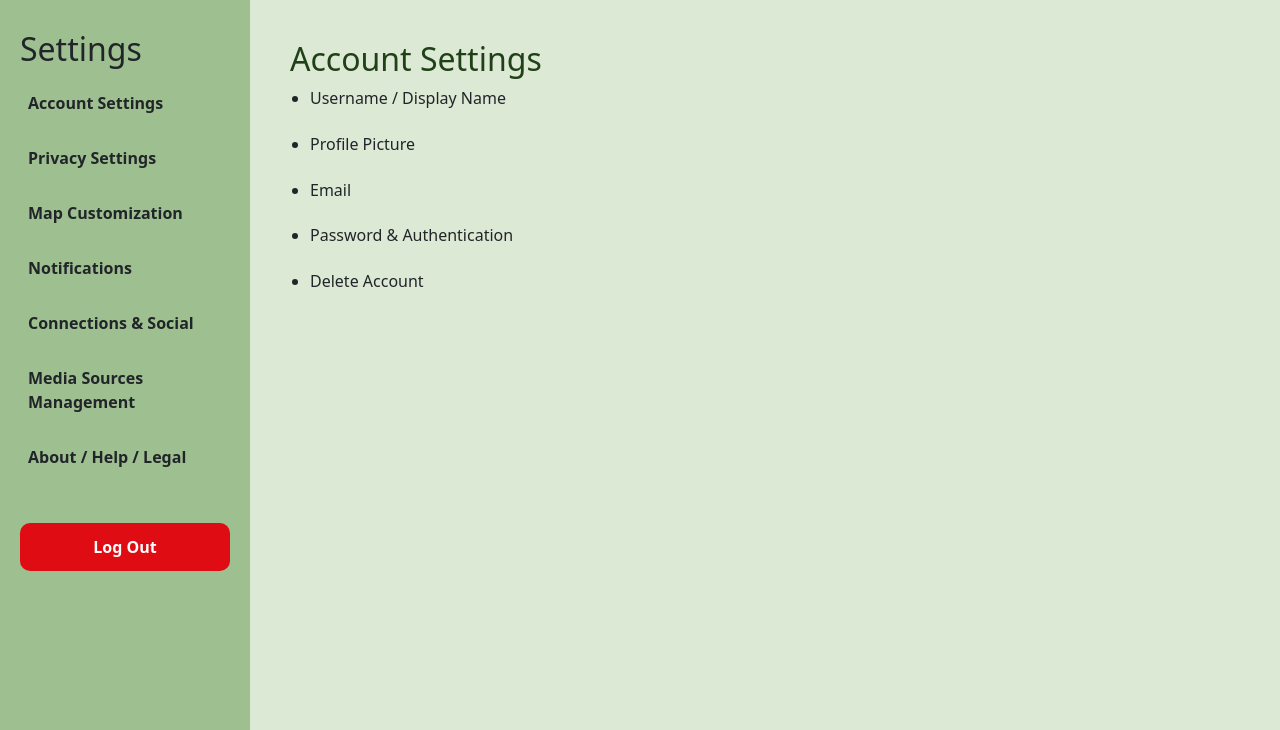
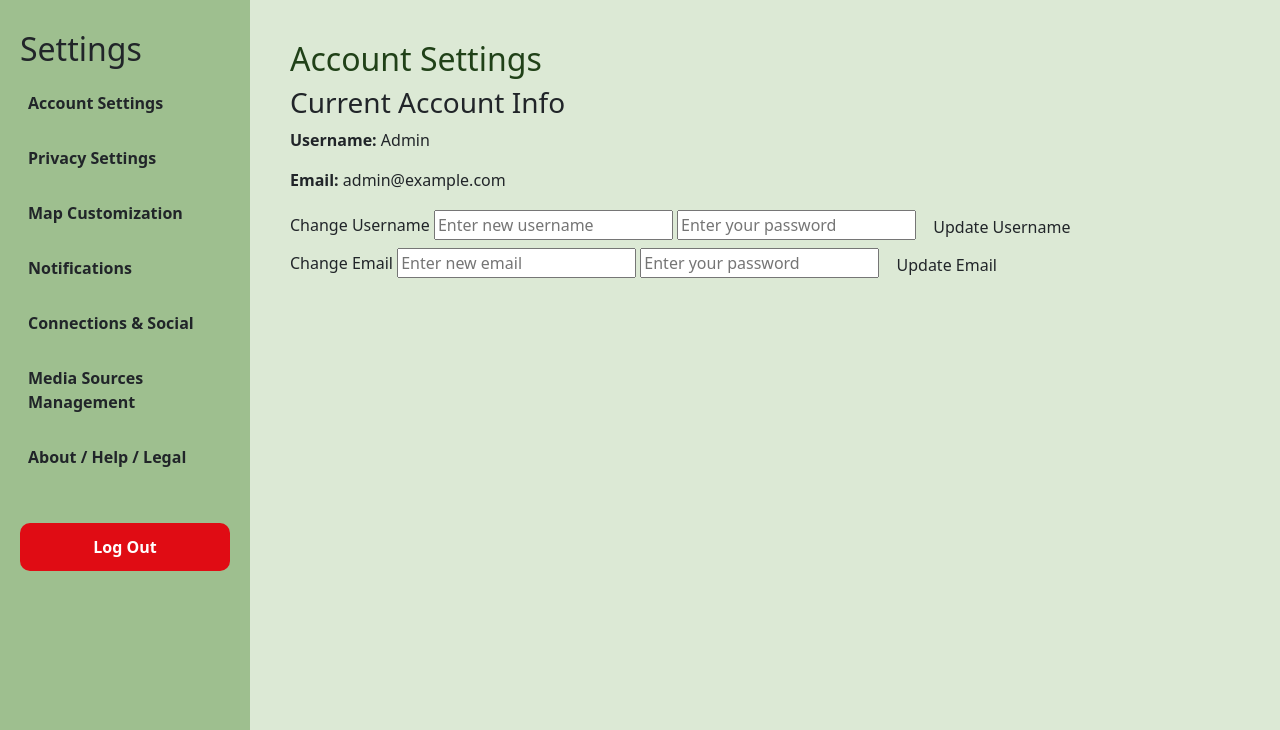
Before and after one commit to fudgeg/Group69-AgileWebProject, a Flask app: page /settings in a window 1280 px wide. Shown: the part 86-816 px from the top of the page. Run offline with Flask 3, Linux system fonts and the light colour scheme; the visitor is signed in with stand-in values (Sample User, id 1).

Commit message:
added feature where user can edit their names and email address

```diff
--- a/app/routes.py
+++ b/app/routes.py
@@ -168,7 +168,104 @@
 
 @main.route('/settings')
 def settings():
-    return render_template('settings.html')
+    # Check if the user is logged in
+    user_id = session.get('user_id')
+    if not user_id:
+        flash("You must be logged in to access settings.")
+        return redirect(url_for('main.login'))
+
+    # Get the current user
+    user = User.query.get(user_id)
+    if not user:
+        flash("User not found.")
+        return redirect(url_for('main.login'))
+
+    # Pass the user to the template
+    return render_template('settings.html', user=user)
+
+
+@main.route('/update_username', methods=['POST'])
+def update_username():
+    # Check if the user is logged in
+    user_id = session.get('user_id')
+    if not user_id:
+        flash("You must be logged in to update your username.")
+        return redirect(url_for('main.login'))
+
+    # Get the logged-in user
+    user = User.query.get(user_id)
+    if not user:
+        flash("User not found.")
+        return redirect(url_for('main.login'))
+
+    # Get the new username and password from the form
+    new_username = request.form.get('username').strip()
+    password = request.form.get('password').strip()
+
+    # Verify password
+    if not user.check_password(password):
+        flash("Incorrect password. Please try again.")
+        return redirect(url_for('main.settings'))
+
+    # Check if the new username is valid
+    if not new_username:
+        flash("Username cannot be empty.")
+        return redirect(url_for('main.settings'))
+
+    # Update the username
+    user.name = new_username
+    db.session.commit()
+
+    # Provide user feedback
+    flash("Username updated successfully.")
+    return redirect(url_for('main.settings'))
+
+
+@main.route('/update_email', methods=['POST'])
+def update_email():
+    # Check if the user is logged in
+    user_id = session.get('user_id')
+    if not user_id:
+        flash("You must be logged in to update your email.")
+        return redirect(url_for('main.login'))
+
+    # Get the logged-in user
+    user = User.query.get(user_id)
+    if not user:
+        flash("User not found.")
+        return redirect(url_for('main.login'))
+
+    # Get the new email and password from the form
+    new_email = request.form.get('email').strip().lower()
+    password = request.form.get('password').strip()
+
+    # Verify password
+    if not user.check_password(password):
+        flash("Incorrect password. Please try again.")
+        return redirect(url_for('main.settings'))
+
+    # Check if the new email is valid
+    if not new_email:
+        flash("Email cannot be empty.")
+        return redirect(url_for('main.settings'))
+
+    # Check if the new email is already taken
+    existing_user = User.query.filter_by(email=new_email).first()
+    if existing_user:
+        flash("This email is already registered. Please use a different email.")
+        return redirect(url_for('main.settings'))
+
+    # Update the email
+    user.email = new_email
+    db.session.commit()
+
+    # Log the user out to force re-login with the new email
+    session.clear()
+    flash("Email updated successfully. Please log in with your new email.")
+    return redirect(url_for('main.login'))
+
+
+
 
 @main.route('/foryou')
 def for_you():
--- a/app/templates/settings.html
+++ b/app/templates/settings.html
@@ -20,14 +20,59 @@
   <div class="settings-content">
     <div id="account" class="settings-section">
       <h2>Account Settings</h2>
-      <ul>
-        <li>Username / Display Name</li>
-        <li>Profile Picture</li>
-        <li>Email</li>
-        <li>Password & Authentication</li>
-        <li>Delete Account</li>
-      </ul>
+
+      <!-- Current User Info Display -->
+      <div class="current-user-info">
+        <h3>Current Account Info</h3>
+        <p><strong>Username:</strong> {{ user.name }}</p>
+        <p><strong>Email:</strong> {{ user.email }}</p>
       </div>
+
+      <!-- Username Update Form with Password Verification -->
+      <form
+        method="POST"
+        action="{{ url_for('main.update_username') }}"
+        class="settings-form"
+      >
+        <label for="username">Change Username</label>
+        <input
+          type="text"
+          id="username"
+          name="username"
+          placeholder="Enter new username"
+          required
+        />
+        <input
+          type="password"
+          name="password"
+          placeholder="Enter your password"
+          required
+        />
+        <button type="submit" class="btn update-btn">Update Username</button>
+      </form>
+
+      <!-- Email Update Form with Password Verification -->
+      <form
+        method="POST"
+        action="{{ url_for('main.update_email') }}"
+        class="settings-form"
+      >
+        <label for="email">Change Email</label>
+        <input
+          type="email"
+          id="email"
+          name="email"
+          placeholder="Enter new email"
+          required
+        />
+        <input
+          type="password"
+          name="password"
+          placeholder="Enter your password"
+          required
+        />
+        <button type="submit" class="btn update-btn">Update Email</button>
+      </form>
 
       <div id="privacy" class="settings-section hidden">
         <h2>Privacy Settings</h2>
@@ -120,7 +165,9 @@
                 We respect your privacy and prioritize the security of your
                 personal data.
               </li>
-            <li>We do not share or sell your information to third parties.</li>
+              <li>
+                We do not share or sell your information to third parties.
+              </li>
               <li>Data collected is used solely to enhance your experience.</li>
               <li>You can request data deletion at any time.</li>
               <li>Full policy available <a href="#">here</a>.</li>
@@ -129,7 +176,8 @@
           <li>
             <b>Contact Support</b><br />
             Email: support@soulmaps.app<br />
-          Help Center: Visit our <a href="#">Help Center</a> for FAQs and guides
+            Help Center: Visit our <a href="#">Help Center</a> for FAQs and
+            guides
           </li>
           <li>
             <b>Submit Feedback / Report a Bug</b><br />
@@ -155,5 +203,32 @@
         window.location.href = "{{ url_for('main.logout') }}"; // ✅ uses Flask logout route
       }
     }
+
+    function showPopup(message, type = "success") {
+      const popup = document.createElement("div");
+      popup.classList.add("popup-message");
+      popup.classList.add(type);
+      popup.textContent = message;
+      document.body.appendChild(popup);
+
+      // Automatically remove the popup after 3 seconds
+      setTimeout(() => {
+        popup.classList.add("hide");
+        setTimeout(() => popup.remove(), 500);
+      }, 3000);
+    }
+
+    // Check for flash messages
+    document.addEventListener("DOMContentLoaded", () => {
+      const flashMessage = "{{ get_flashed_messages()|safe }}";
+      if (flashMessage) {
+        if (flashMessage.includes("successfully")) {
+          showPopup(flashMessage, "success");
+        } else {
+          showPopup(flashMessage, "error");
+        }
+      }
+    });
   </script>
   {% endblock %}
+</div>
```
Also changed, not shown: app/static/css/styles.css (+33 -0 lines). Lines whose indentation alone changed are shown as unchanged.
